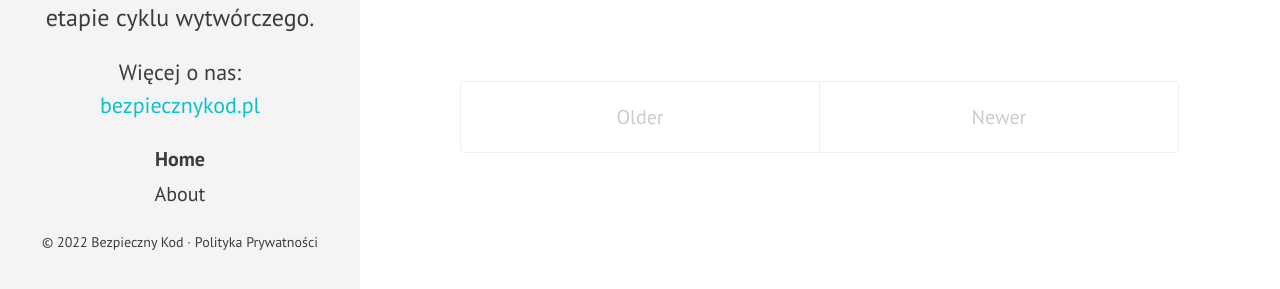
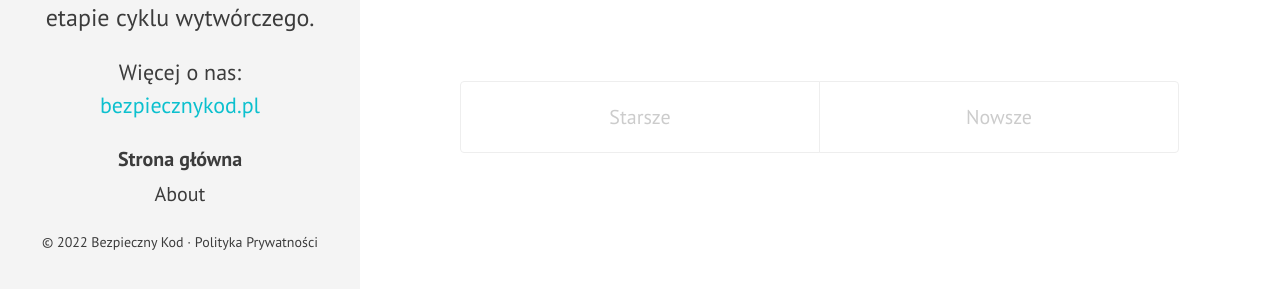
Before and after one commit to Bezpieczny-Kod/bezpieczny-kod.github.io, a Jekyll site: the page built from index.html, in a window 1280 px wide and 900 px high, scrolled down 4573 px. Shown: the part 607-896 px from the top of the window. Built offline with Jekyll 4.4.1, drawn with Linux system fonts in a browser that asks for light colours; the list of posts is cut into pages by our own code.

Commit message:
Translate english to polish across all templates

```diff
--- a/404.html
+++ b/404.html
@@ -1,10 +1,10 @@
 ---
 layout: default
-title: "404: Page not found"
+title: "404: Zasób nie znaleziony"
 permalink: 404.html
 ---
 
 <div class="page">
-  <h1 class="page-title">404: Page not found</h1>
-  <p class="lead">Sorry, we've misplaced that URL or it's pointing to something that doesn't exist. <a href="/">Head back home</a> to try finding it again.</p>
+  <h1 class="page-title">404: Zasób nie znaleziony</h1>
+  <p>Coś poszło nie tak jak powinno i nie znaleźliśmy tego czego szukasz. <a href="/">Przejdź do strony głównej</a> i może wtedy się uda.</p>
 </div>
--- a/_includes/sidebar.html
+++ b/_includes/sidebar.html
@@ -10,7 +10,7 @@
     </div>
 
     <nav class="sidebar-nav">
-      <a class="sidebar-nav-item{% if page.url == site.baseurl %} active{% endif %}" href="/">Home</a>
+      <a class="sidebar-nav-item{% if page.url == site.baseurl %} active{% endif %}" href="/">Strona główna</a>
 
       {% comment %}
         The code below dynamically generates a sidebar nav of pages with
--- a/_layouts/default.html
+++ b/_layouts/default.html
@@ -1,5 +1,5 @@
 <!DOCTYPE html>
-<html lang="en-us">
+<html lang="pl-PL">
 
   {% include head.html %}
 
--- a/_layouts/post.html
+++ b/_layouts/post.html
@@ -9,7 +9,7 @@
 </div>
 
 <div class="related">
-  <h2>Related Posts</h2>
+  <h2>Podobne posty</h2>
   <ul class="related-posts">
     {% for post in site.related_posts limit:3 %}
       <li>
--- a/index.html
+++ b/index.html
@@ -21,17 +21,17 @@
 
 <div class="pagination">
   {% if paginator.next_page %}
-    <a class="pagination-item older" href="/page{{paginator.next_page}}">Older</a>
+    <a class="pagination-item older" href="/page{{paginator.next_page}}">Starsze</a>
   {% else %}
-    <span class="pagination-item older">Older</span>
+    <span class="pagination-item older">Starsze</span>
   {% endif %}
   {% if paginator.previous_page %}
     {% if paginator.page == 2 %}
-      <a class="pagination-item newer" href="/">Newer</a>
+      <a class="pagination-item newer" href="/">Nowsze</a>
     {% else %}
-      <a class="pagination-item newer" href="/page{{paginator.previous_page}}">Newer</a>
+      <a class="pagination-item newer" href="/page{{paginator.previous_page}}">Nowsze</a>
     {% endif %}
   {% else %}
-    <span class="pagination-item newer">Newer</span>
+    <span class="pagination-item newer">Nowsze</span>
   {% endif %}
 </div>
```
